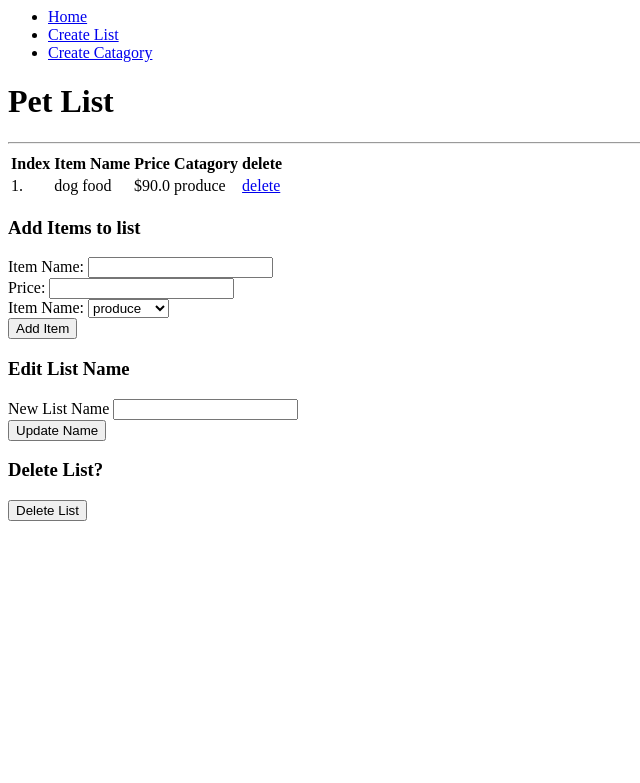
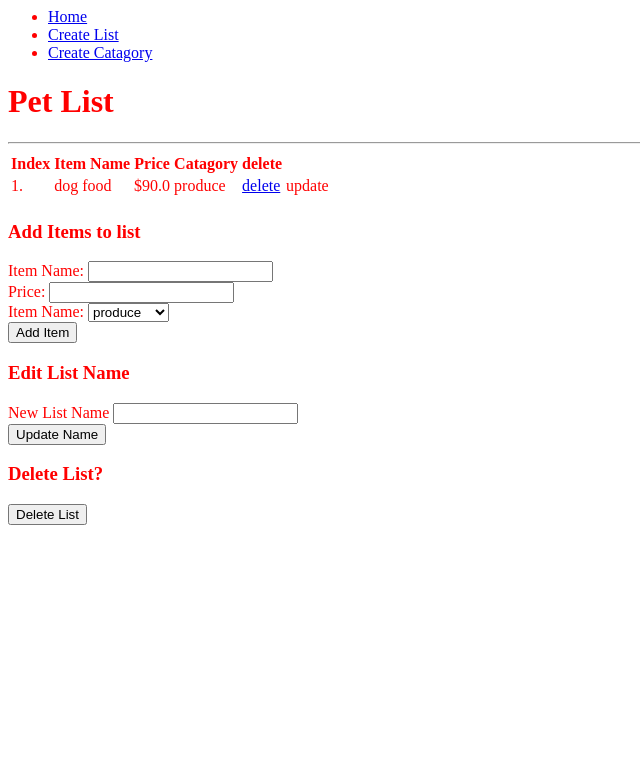
Before and after one commit to cruemartin/grocery_list, a Flask app: page /view_list/1 in a window 1280 px wide. Shown: the top 783 px of the page, without its empty margins (0-640 px from the left). Run offline with Flask 2, Linux system fonts and the light colour scheme; data comes from the database, SQL or seed files in the repository; both versions use the stored data as it was after the commit.

Commit message:
MVP reached

```diff
--- a/app.py
+++ b/app.py
@@ -88,9 +88,7 @@ def delete_list(list_id):
         del_list = List.query.filter_by(id = list_id).first()
         db.session.delete(del_list)
         db.session.commit()
-        return redirect('/')
-    else:
-        return redirect('/')
+    return redirect('/')
 
 @app.route('/create_catagory', methods=['POST','GET'])
 def create_catagory():
@@ -98,19 +96,27 @@ def create_catagory():
         db.session.add(Catagory(name=request.form['new_cat']))
         db.session.commit()
 
-        cur_cat = Catagory.query.all()
-        return render_template('create_catagory.html', cur_cat = cur_cat)
-
-    else:
-        cur_cat = Catagory.query.all()
-        return render_template('create_catagory.html', cur_cat = cur_cat)
+    cur_cat = Catagory.query.all()
+    return render_template('create_catagory.html', cur_cat = cur_cat)
 
 @app.route('/delete_item/<int:item_id>/<int:list_id>')
 def delete_item(item_id, list_id):
-        del_item = Item.query.filter_by(id = item_id).first()
-        db.session.delete(del_item)
+    del_item = Item.query.filter_by(id = item_id).first()
+    db.session.delete(del_item)
+    db.session.commit()
+    return redirect(f'/view_list/{list_id}')
+
+@app.route('/update_item/<int:item_id>/<int:list_id>', methods=['POST'])
+def update_item(item_id, list_id):
+    if request.method == 'POST':
+        updated_item = Item.query.filter_by(id = item_id).first()
+        updated_item.name = request.form['name']
+        updated_item.price = float(request.form['price'])
+        updated_item.catagory_id = int(request.form['cat'])
+
         db.session.commit()
-        return redirect(f'/view_list/{list_id}')
+
+    return redirect(f'/view_list/{list_id}')
 
 if __name__ == '__main__':
     app.run(debug=True)
--- a/static/css/main.css
+++ b/static/css/main.css
@@ -0,0 +1,3 @@
+body{
+    color:red;
+}
--- a/static/js/main.js
+++ b/static/js/main.js
@@ -0,0 +1,8 @@
+function update_open(id){
+    document.getElementById(id).style = "display:block;"
+
+};
+
+function update_close(id){
+    document.getElementById(id).style = "display:none;"
+};
--- a/templates/base.html
+++ b/templates/base.html
@@ -3,6 +3,7 @@
     <meta charset="UTF-8">
     <meta http-equiv="X-UA-Compatible" content="IE=edge">
     <meta name="viewport" content="width=device-width, initial-scale=1.0">
+    <link rel="stylesheet" href="{{ url_for('static', filename='css/main.css') }}">
 
     {% block head %}{% endblock %}
 
@@ -16,6 +17,9 @@
         </ul>
     </nav>
 
-    {% block body %}{% endblock %}
+{% block body %}{% endblock %}
+
+<script src="{{ url_for('static', filename='js/main.js') }}"></script>
+
 </body>
 </html>
--- a/templates/view_list.html
+++ b/templates/view_list.html
@@ -12,13 +12,17 @@
 
     <table>
         <thead>
+            <tr>
                 <th>Index</th>
                 <th>Item Name</th>
                 <th>Price</th>
                 <th>Catagory</th>
                 <th>delete</th>
+            </tr>
+
         </thead>
 
+        <tbody>
             {% for item in items %}
                 <tr>
                     <td>{{ item.id }}.</td>
@@ -26,8 +30,30 @@
                     <td>${{ item.price}}</td>
                     <td>{{ item.catagory.name }}</td>
                     <td><a href="/delete_item/{{ item.id }}/{{ item.list_id}}">delete</a></td>
+                    <td onClick="update_open('update_form_{{ item.id }}')">update</td>
+                </tr>
+                <tr>
+                    <td>
+                        <div id="update_form_{{ item.id }}" style="display:none;">
+                            <form action = "/update_item/{{ item.id }}/{{ item.list_id }}" method = "POST" >
+                                <lable for="name">Name:</lable>
+                                <input type="text" id="name" name="name" value="{{ item.name }}">
+                                <label for="price">Price:</label>
+                                <input type="text" id="price" name="price" value="{{ item.price }}">
+                                <label for="cat">Catagory:</label>
+                                <select id="cat" name="cat">
+                                    {% for cat in catagory %}
+                                        <option value="{{ cat.id }}">{{ cat.name }}</option>
+                                    {% endfor %}
+                                </select>
+                                <input type="submit" value="update">
+                            </form>
+                            <button onClick="update_close('update_form_{{ item.id }}')">Cancel</button>
+                        </div>
+                    </td>
                 </tr>
             {% endfor %}
+        </tbody>
     </table>
 </div>
 
```
Also changed, not shown: grocery_list.db. Lines whose indentation alone changed are shown as unchanged.
